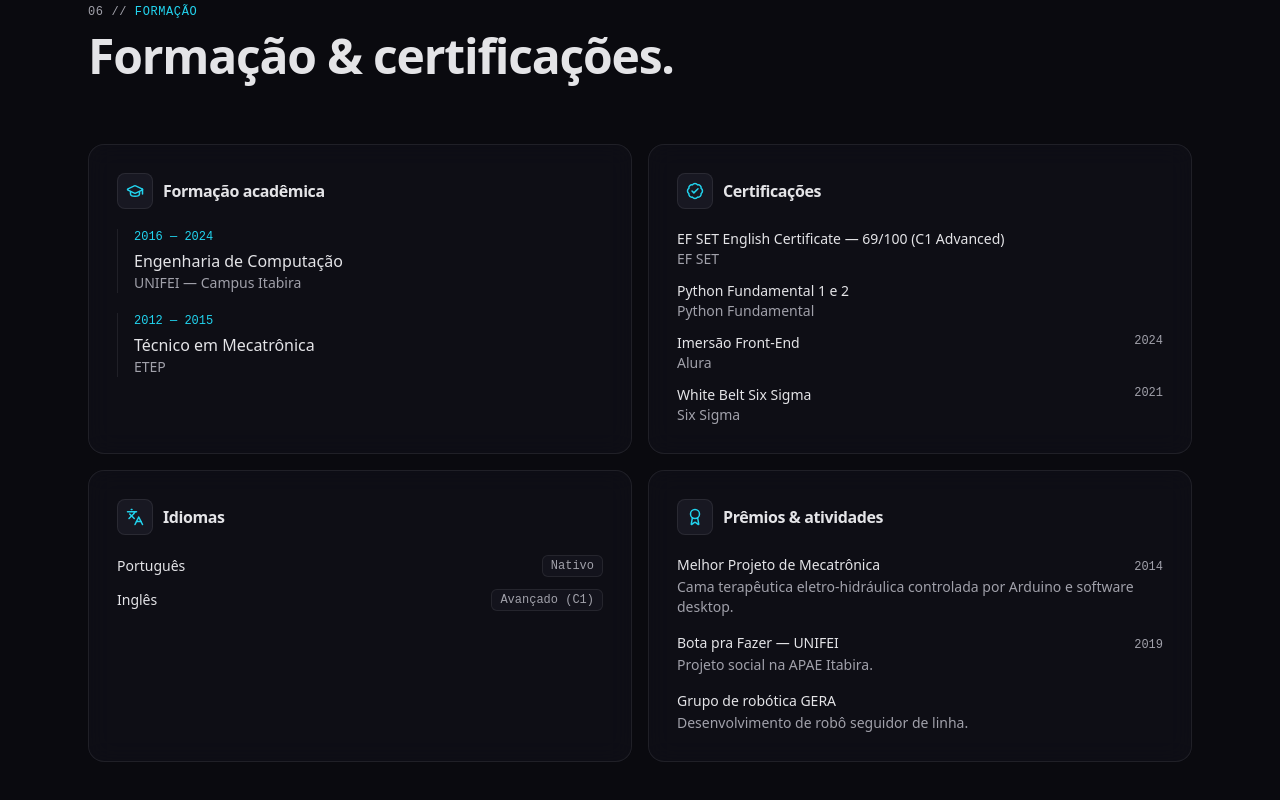
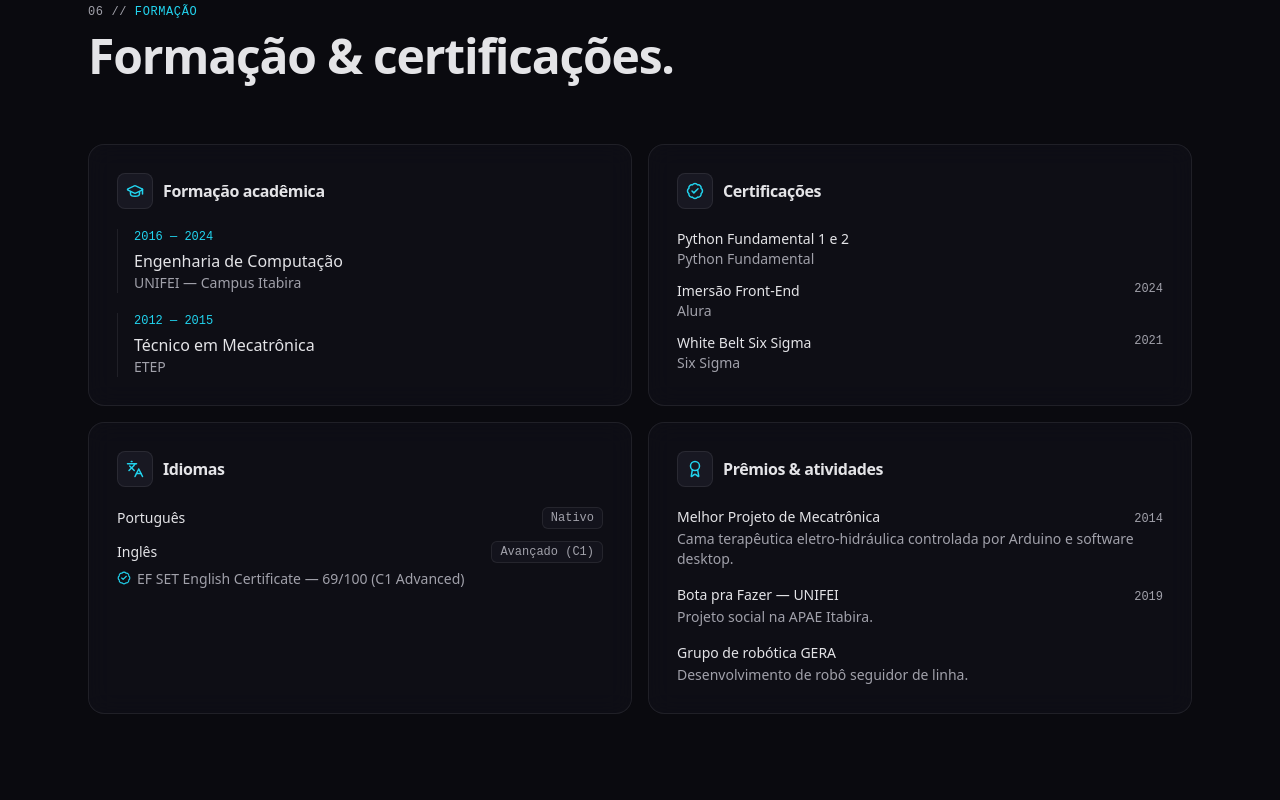
Before and after one commit to lukinhapdm/lucasmagalhaes.dev, a React (Vite) app: page / in a window 1280 px wide. Shown: the part 6160-6960 px from the top of the page. Built offline with nearby package versions, Linux system fonts and the light colour scheme; a web font is replaced by a local one.

Commit message:
content(education): EF SET no card de idiomas, abaixo do inglês

```diff
--- a/src/data/certifications.ts
+++ b/src/data/certifications.ts
@@ -1,7 +1,6 @@
 import type { Award, Certification, LanguageSkill } from '@/types/content'
 
 export const certifications: Certification[] = [
-  { id: 'efset', issuer: 'EF SET' },
   { id: 'python', issuer: 'Python Fundamental' },
   { id: 'alura', issuer: 'Alura', year: 2024 },
   { id: 'sixsigma', issuer: 'Six Sigma', year: 2021 },
@@ -9,7 +8,7 @@ export const certifications: Certification[] = [
 
 export const languages: LanguageSkill[] = [
   { id: 'pt', level: 'native' },
-  { id: 'en', level: 'C1' },
+  { id: 'en', level: 'C1', certificate: 'efset' },
 ]
 
 export const awards: Award[] = [
--- a/src/sections/Education.tsx
+++ b/src/sections/Education.tsx
@@ -71,11 +71,19 @@ export function Education() {
         >
           <ul className="space-y-3">
             {languages.map((l) => (
-              <li key={l.id} className="flex items-center justify-between gap-4 text-sm">
-                <span className="text-fg">{t(`education.languages.${l.id}`)}</span>
-                <span className="rounded-md border border-border bg-surface-2/60 px-2 py-0.5 font-mono text-xs text-muted">
-                  {t(`education.levels.${l.level}`)}
-                </span>
+              <li key={l.id} className="text-sm">
+                <div className="flex items-center justify-between gap-4">
+                  <span className="text-fg">{t(`education.languages.${l.id}`)}</span>
+                  <span className="rounded-md border border-border bg-surface-2/60 px-2 py-0.5 font-mono text-xs text-muted">
+                    {t(`education.levels.${l.level}`)}
+                  </span>
+                </div>
+                {l.certificate && (
+                  <p className="mt-1.5 flex items-start gap-1.5 text-muted">
+                    <BadgeCheck aria-hidden className="mt-0.5 size-3.5 shrink-0 text-accent" />
+                    {t(`education.certs.${l.certificate}`)}
+                  </p>
+                )}
               </li>
             ))}
           </ul>
--- a/src/types/content.ts
+++ b/src/types/content.ts
@@ -125,6 +125,8 @@ export interface LanguageSkill {
   /** Chave em `education.languages.<id>`. */
   id: string
   level: string
+  /** Certificado que comprova o nível: chave de `education.certs.<id>`. */
+  certificate?: string
 }
 
 export interface Award {
```
